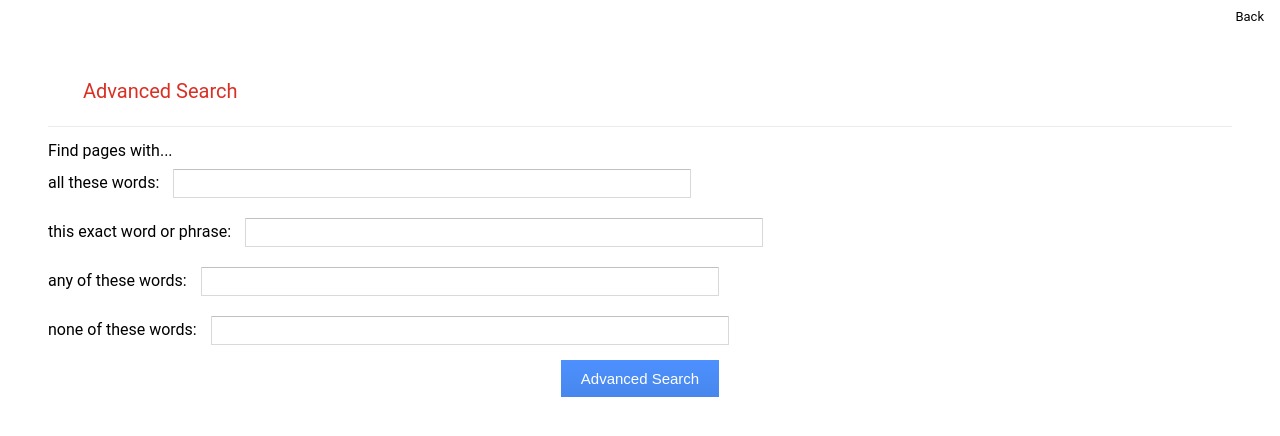
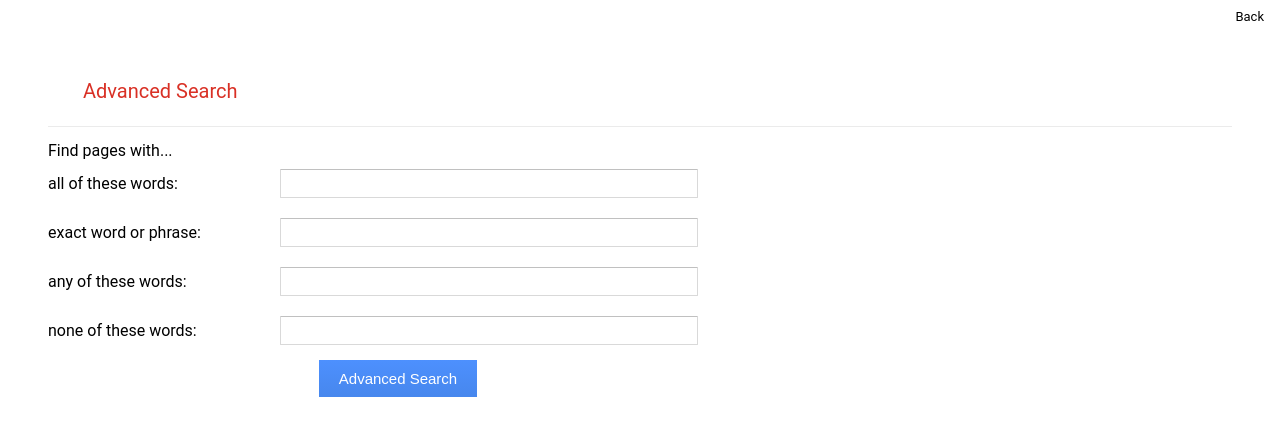
Before and after one commit to manthonyg/cs50-google, a website: page advanced_search.html in a window 1280 px wide. Drawn offline with Linux system fonts and the light colour scheme.

Commit message:
small styling tweaks to advanced search

```diff
--- a/advanced_search.html
+++ b/advanced_search.html
@@ -29,20 +29,20 @@
             <!-- as_q=aaa&as_epq=bbb&as_oq=ccc&as_eq=ddd -->
             <form class="advanced-form" action="https://google.com/search" method="get">
                 <div class="grid-flex">
-                    <div class="col">
-                        <span>all these words:</span>
+                    <div class="col-input">
+                        <label for="as_q">all of these words:</label>
                         <input class="advanced-input" name="as_q" type="text">
                     </div>
-                    <div class="col">
-                        <span>this exact word or phrase:</span>
+                    <div class="col-input">
+                        <label for="as_epq">exact word or phrase:</label>
                         <input class="advanced-input" name="as_epq" type="text">
                     </div>
-                    <div class="col">
-                        <span>any of these words:</span>
+                    <div class="col-input">
+                        <label for="as_oq">any of these words:</label>
                         <input class="advanced-input" name="as_oq" type="text">
                     </div>
-                    <div class="col">
-                        <span>none of these words:</span>
+                    <div class="col-input">
+                        <label for="as_eq">none of these words:</label>
                         <input class="advanced-input" name="as_eq" type="text">
                     </div>
 
--- a/style.css
+++ b/style.css
@@ -20,12 +20,11 @@
   flex: 1;
 }
 
-.flex-grid-thirds {
+.col-input {
+  flex: 1;
   display: flex;
   justify-content: space-between;
-}
-.flex-grid-thirds .col {
-  width: 32%;
+  align-items: center;
 }
 
 .p-1 {
@@ -130,21 +129,28 @@
 
 .advanced-container {
   min-height: 100%;
-  margin: 0 auto -60px;
+  max-width: 700px;
+}
+
+.label-container {
+  min-width: 10px;
+  display: flex;
 }
 
 .advanced-input {
   -webkit-border-radius: 1px;
   -moz-border-radius: 1px;
-
-  width: 500px;
+  width: 400px;
+  right: 200px;
   border-radius: 1px;
   border: 1px solid #d9d9d9;
   border-top: 1px solid #c0c0c0;
   font-size: 13px;
   height: 25px;
+
+  justify-content: flex-end;
   padding: 1px 8px;
-  margin: 10px;
+  margin: 10px 50px;
 }
 
 /*search buttons*/
```
